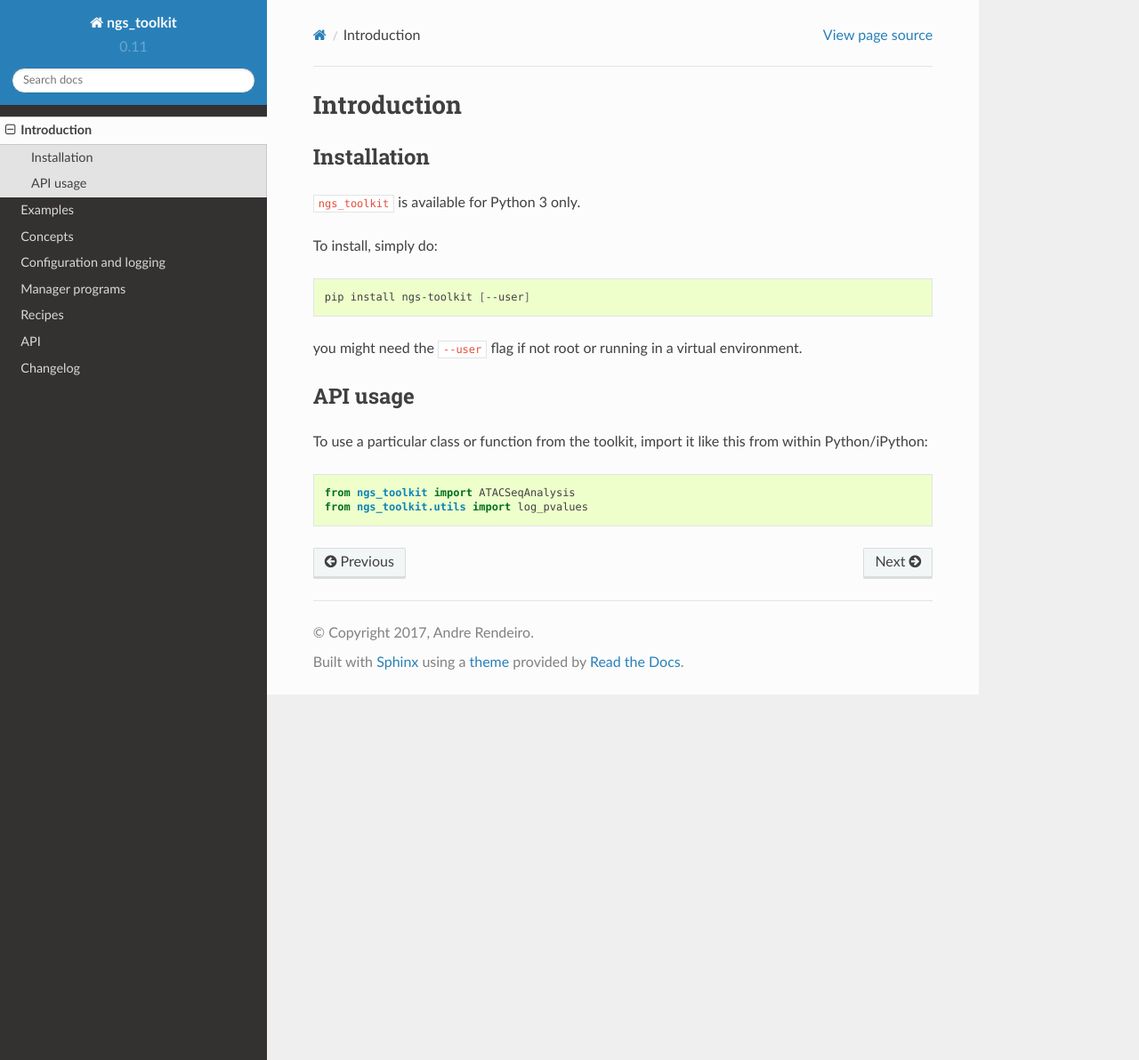
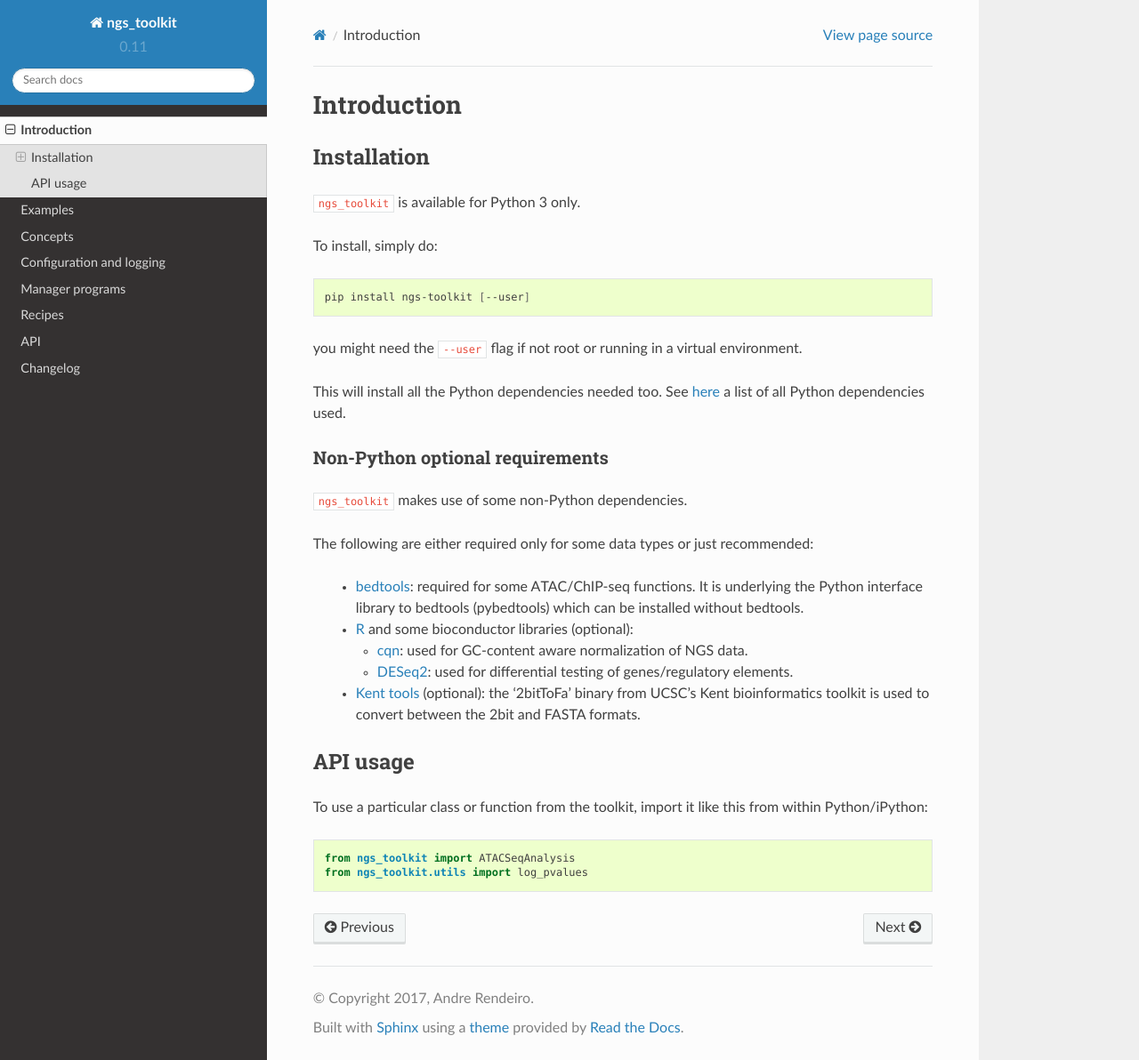
Before and after one commit to afrendeiro/toolkit, a Sphinx documentation site: the page built from docs/source/intro.rst, in a window 1280 px wide and 1192 px high. Shown: the whole window at 89% size. Built offline with Sphinx 7.4.7 and the Read the Docs theme 2.0.0, drawn with Linux system fonts in a browser that asks for light colours.

Commit message:
Add requests as requirement; better docs

```diff
--- a/docs/source/examples.rst
+++ b/docs/source/examples.rst
@@ -94,8 +94,8 @@ ATAC-seq analysis example
     ## get coverage values for each peak in each sample of ATAC-seq
     analysis.measure_coverage()
 
-    # Normalize accessibility (quantile normalization + GC correction)
-    analysis.normalize(method="gc_content")
+    # Normalize accessibility (quantile normalization + GC correction, requires cqn R library)
+    analysis.normalize(method="cqn")
 
     # Annotate normalized accessibility with sample and region info
     # # annotate dataframe with peak metadata
--- a/docs/source/intro.rst
+++ b/docs/source/intro.rst
@@ -14,6 +14,22 @@ To install, simply do:
 
 you might need the ``--user`` flag if not root or running in a virtual environment.
 
+This will install all the Python dependencies needed too. See `here <https://github.com/afrendeiro/toolkit/blob/master/requirements/requirements.txt>`_ a list of all Python dependencies used.
+
+Non-Python optional requirements
+-----------------------------
+
+``ngs_toolkit`` makes use of some non-Python dependencies.
+
+The following are either required only for some data types or just recommended:
+
+ - `bedtools <https://bedtools.readthedocs.io/en/latest/>`_: required for some ATAC/ChIP-seq functions. It is underlying the Python interface library to bedtools (pybedtools) which can be installed without bedtools.
+ - `R <https://www.r-project.org/>`_ and some bioconductor libraries (optional):
+
+   - `cqn <https://bioconductor.org/packages/release/bioc/html/cqn.html>`_: used for GC-content aware normalization of NGS data.
+   - `DESeq2 <https://bioconductor.org/packages/release/bioc/html/DESeq2.html>`_: used for differential testing of genes/regulatory elements.
+ - `Kent tools <https://github.com/ENCODE-DCC/kentUtils>`_ (optional): the '2bitToFa' binary from UCSC's Kent bioinformatics toolkit is used to convert between the 2bit and FASTA formats.
+
 
 API usage
 =============================
```
Also changed, not shown: 1 other file.
